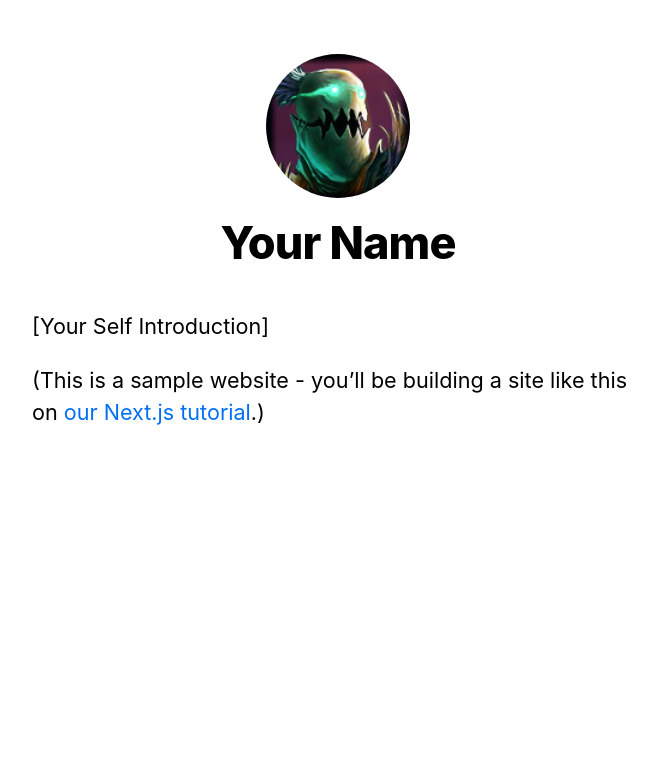
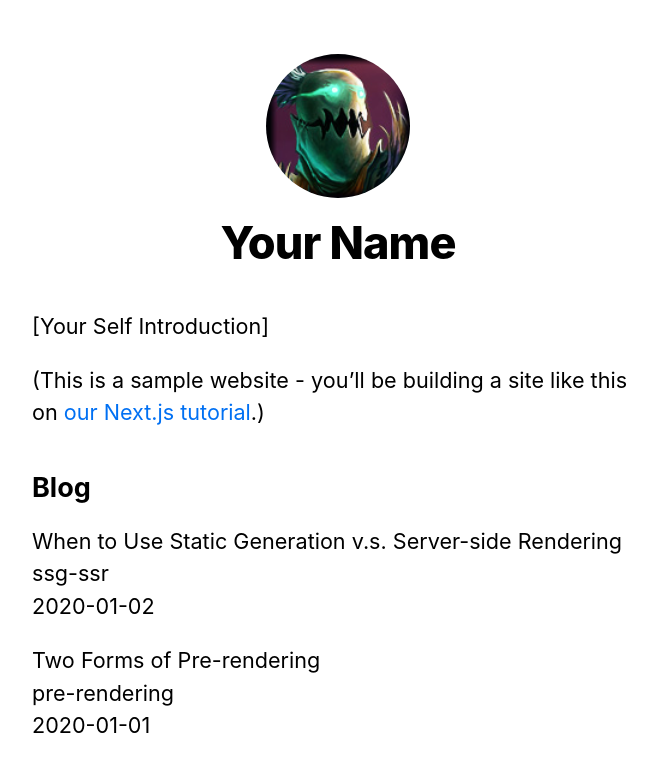
Before and after one commit to kallenkortuem/cautious-disco, a Next.js app: page / in a window 1280 px wide. Shown: the top 772 px of the page, without its empty margins (302-959 px from the left). Built offline with nearby package versions, Linux system fonts and the light colour scheme.

Commit message:
feat: static generation

```diff
--- /dev/null
+++ b/lib/posts.js
@@ -0,0 +1,36 @@
+import fs from 'fs'
+import path from 'path'
+import matter from 'gray-matter'
+
+const postDirectory = path.join(process.cwd(), 'posts')
+
+export function getSortedPostData() {
+  // Get file name under /posts
+  const fileNames = fs.readdirSync(postDirectory)
+  const allPostsData = fileNames.map(fileName => {
+    // Remove ".md" from the file name to get id
+    const id = fileName.replace(/\.md$/, '')
+
+    // Read markdown file as string_decoder
+    const fullPath = path.join(postDirectory, fileName)
+    const fileContents = fs.readFileSync(fullPath, 'utf8')
+
+    // Use gray-matter to parse the post metadata section
+    const matterResult = matter(fileContents)
+
+    // Combine the data with the id
+    return {
+      id,
+      ...matterResult.data
+    }
+  })
+
+  // Sort Posts by date
+  return allPostsData.sort((a,b) => {
+    if(a.date < b.date) {
+      return 1
+    } else {
+      return -1
+    }
+  })
+}
--- a/package.json
+++ b/package.json
@@ -9,6 +9,7 @@
   },
   "dependencies": {
     "classnames": "^2.2.6",
+    "gray-matter": "^4.0.2",
     "next": "^10.0.0",
     "react": "17.0.1",
     "react-dom": "17.0.1",
--- a/pages/index.js
+++ b/pages/index.js
@@ -1,20 +1,45 @@
 import Head from 'next/head'
 import Layout, { siteTitle } from '../components/layout'
 import utilStyles from '../styles/utils.module.scss'
+import { getSortedPostData } from '../lib/posts'
 
-export default function Home() {
+export async function getStaticProps() {
+  const allPostsData = getSortedPostData()
+  return {
+    props: {
+      allPostsData
+    }
+  }
+}
+
+
+export default function Home({ allPostsData }) {
   return (
     <Layout home>
       <Head>
         <title>{siteTitle}</title>
       </Head>
-      <section className={utilStyles.headingMd}>
+      <section className={`${utilStyles.headingMd}`}>
         <p>[Your Self Introduction]</p>
         <p>
           (This is a sample website - you’ll be building a site like this on{' '}
           <a href="https://nextjs.org/learn">our Next.js tutorial</a>.)
         </p>
       </section>
+      <section className={`${utilStyles.headingMd} ${utilStyles.padding1px}`}>
+        <h2 className={utilStyles.headingLg}>Blog</h2>
+        <ul className={utilStyles.list}>{
+          allPostsData.map(({ id, date, title }) => (
+            <li className={utilStyles.listItem} key={id}>
+              {title}
+              <br />
+              {id}
+              <br />
+              {date}
+            </li>
+          ))}</ul>
+
+      </section>
     </Layout>
   )
 }
--- /dev/null
+++ b/posts/pre-rendering.md
@@ -0,0 +1,11 @@
+---
+title: 'Two Forms of Pre-rendering'
+date: '2020-01-01'
+---
+
+Next.js has two forms of pre-rendering: **Static Generation** and **Server-side Rendering**. The difference is in **when** it generates the HTML for a page.
+
+- **Static Generation** is the pre-rendering method that generates the HTML at **build time**. The pre-rendered HTML is then _reused_ on each request.
+- **Server-side Rendering** is the pre-rendering method that generates the HTML on **each request**.
+
+Importantly, Next.js lets you **choose** which pre-rendering form to use for each page. You can create a "hybrid" Next.js app by using Static Generation for most pages and using Server-side Rendering for others.
--- /dev/null
+++ b/posts/ssg-ssr.md
@@ -0,0 +1,19 @@
+---
+title: 'When to Use Static Generation v.s. Server-side Rendering'
+date: '2020-01-02'
+---
+
+We recommend using **Static Generation** (with and without data) whenever possible because your page can be built once and served by CDN, which makes it much faster than having a server render the page on every request.
+
+You can use Static Generation for many types of pages, including:
+
+- Marketing pages
+- Blog posts
+- E-commerce product listings
+- Help and documentation
+
+You should ask yourself: "Can I pre-render this page **ahead** of a user's request?" If the answer is yes, then you should choose Static Generation.
+
+On the other hand, Static Generation is **not** a good idea if you cannot pre-render a page ahead of a user's request. Maybe your page shows frequently updated data, and the page content changes on every request.
+
+In that case, you can use **Server-Side Rendering**. It will be slower, but the pre-rendered page will always be up-to-date. Or you can skip pre-rendering and use client-side JavaScript to populate data.
```
Also changed, not shown: 1 other file (tests, documents, lock files or other folders).
